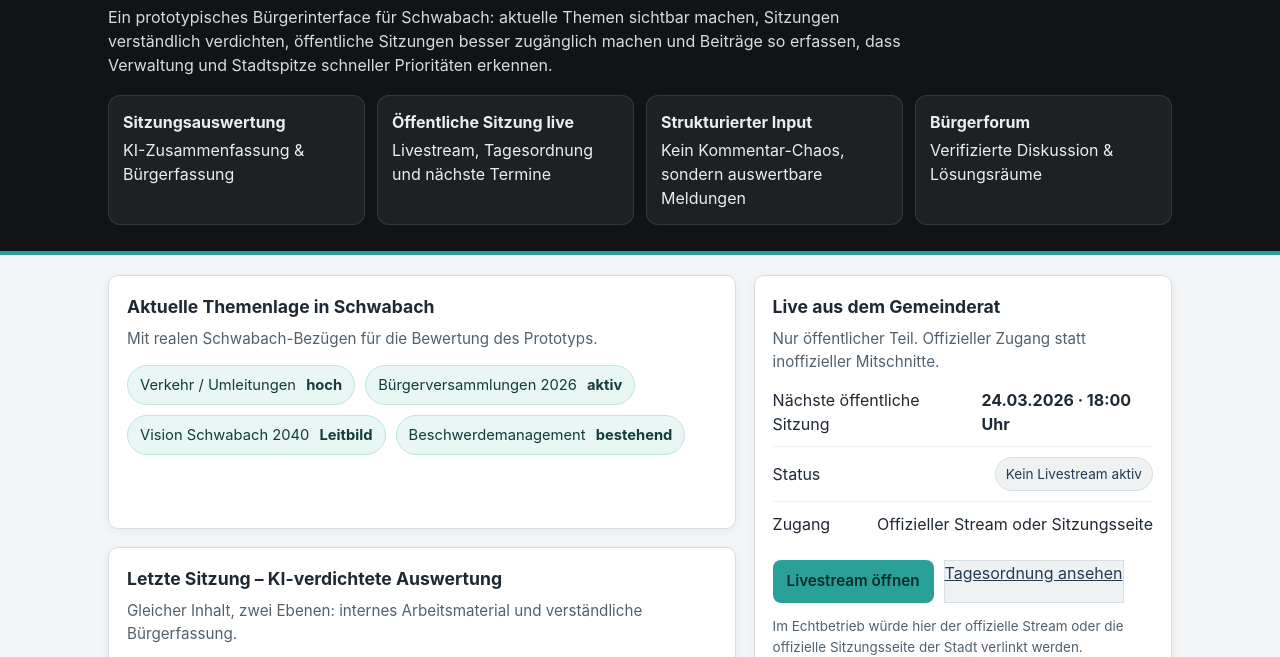
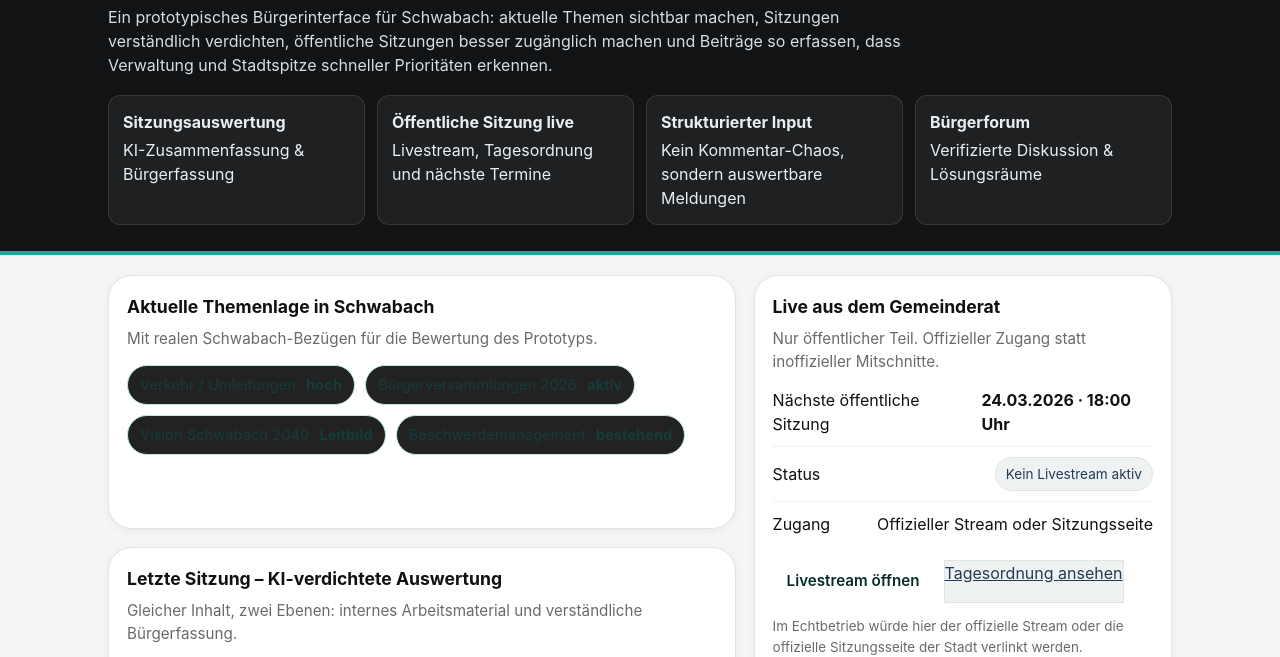
Before and after one commit to electricmf666/Buergerapp, a plain HTML site: page index.html in a window 1280 px wide. Shown: the part 126-783 px from the top of the page. Drawn offline with Linux system fonts and the light colour scheme.

Commit message:
Refactor CSS variables for improved styling
Color adjustment

```diff
--- a/index.html
+++ b/index.html
@@ -6,9 +6,24 @@
 <title>Stadt Schwabach – Bürgerinterface</title>
 <style>
 :root{
-  --bg:#f3f5f6; --surface:#ffffff; --border:#d7dee2; --text:#1f2933; --muted:#52606d;
-  --primary-2:#2aa198; --accent:#e8f6f4; --ok:#166534; --warn:#92400e; --danger:#b91c1c;
-  --shadow:0 2px 10px rgba(15,23,42,.06); --radius:10px;
+  --bg:#f5f5f5;
+
+  --surface:#ffffff;
+  --surface-soft:#f0f0f0;
+  --surface-soft-2:#f7f7f7;
+
+  --border:#e3e3e3;
+
+  --text:#111111;
+  --muted:#6a6a6a;
+
+  --yellow:#f2c400;
+  --yellow-soft:#ffe06a;
+
+  --accent:#222222;
+
+  --shadow:0 2px 10px rgba(0,0,0,.05);
+  --radius:24px;
 }
 *{box-sizing:border-box}
 html{scroll-behavior:smooth}
```
